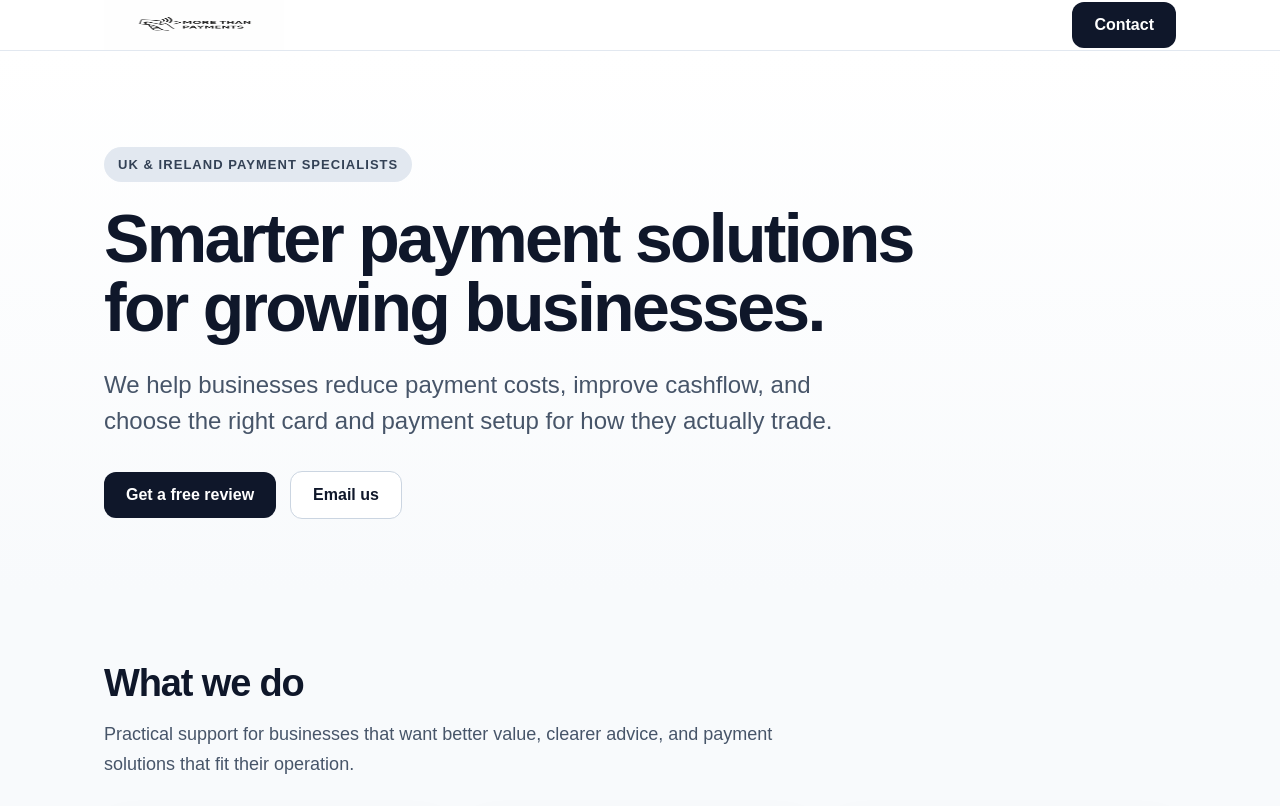
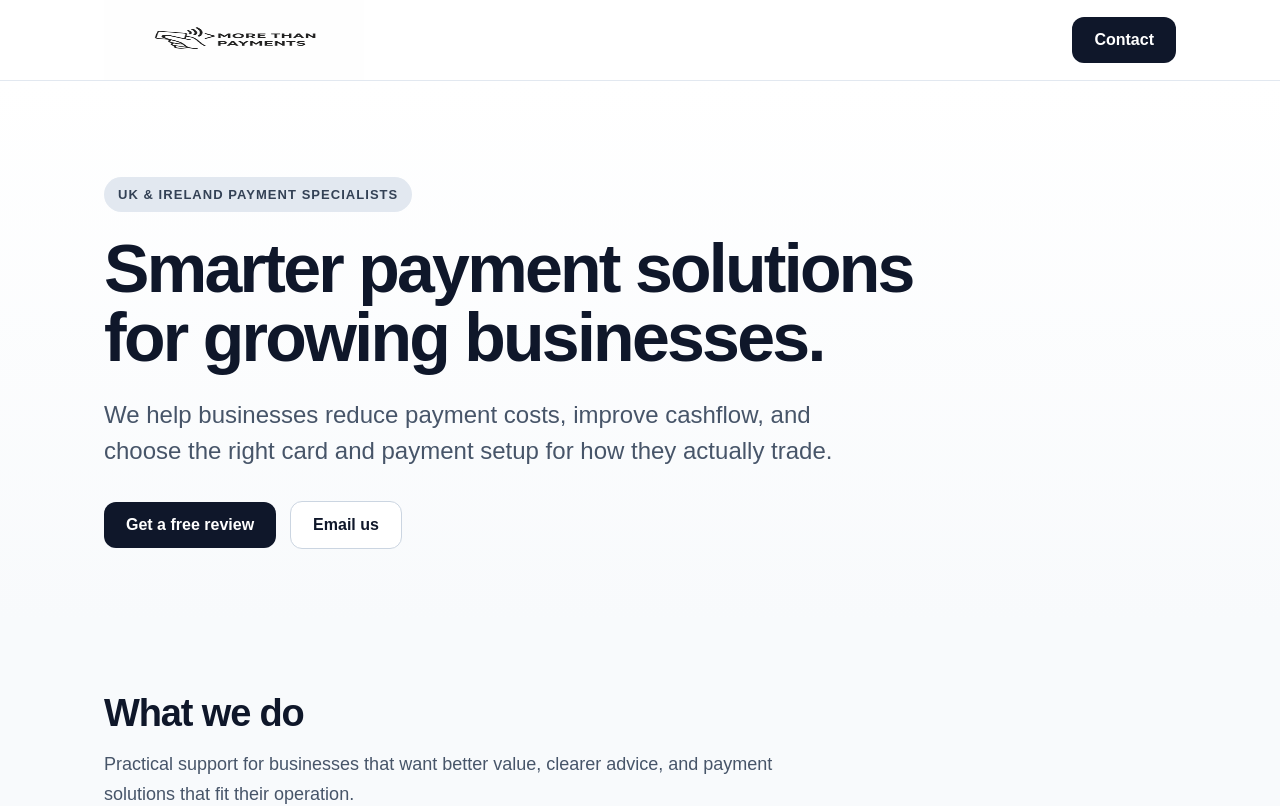
Before and after one commit to EireannG/more-than-payments, a Next.js app: page / in a window 1280 px wide. Shown: the top 806 px of the page. Built offline with nearby package versions, Linux system fonts and the light colour scheme.

Commit message:
page.tsx

```diff
--- a/app/page.tsx
+++ b/app/page.tsx
@@ -8,8 +8,8 @@ export default function HomePage() {
       <Image
         src="/logo.png"
         alt="More Than Payments"
-        width={180}
-        height={50}
+        width={260}
+        height={80}
         priority
       />
 
```
